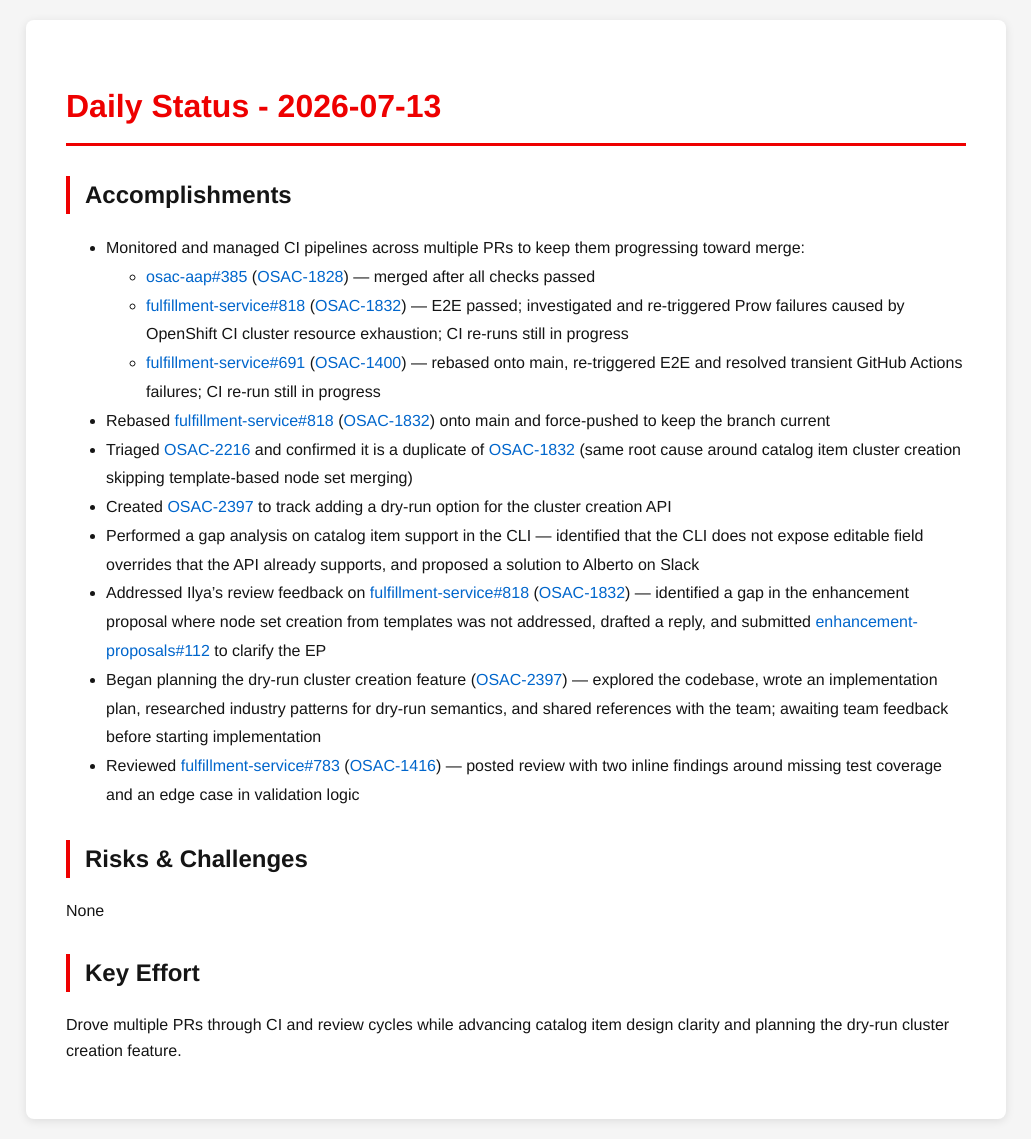
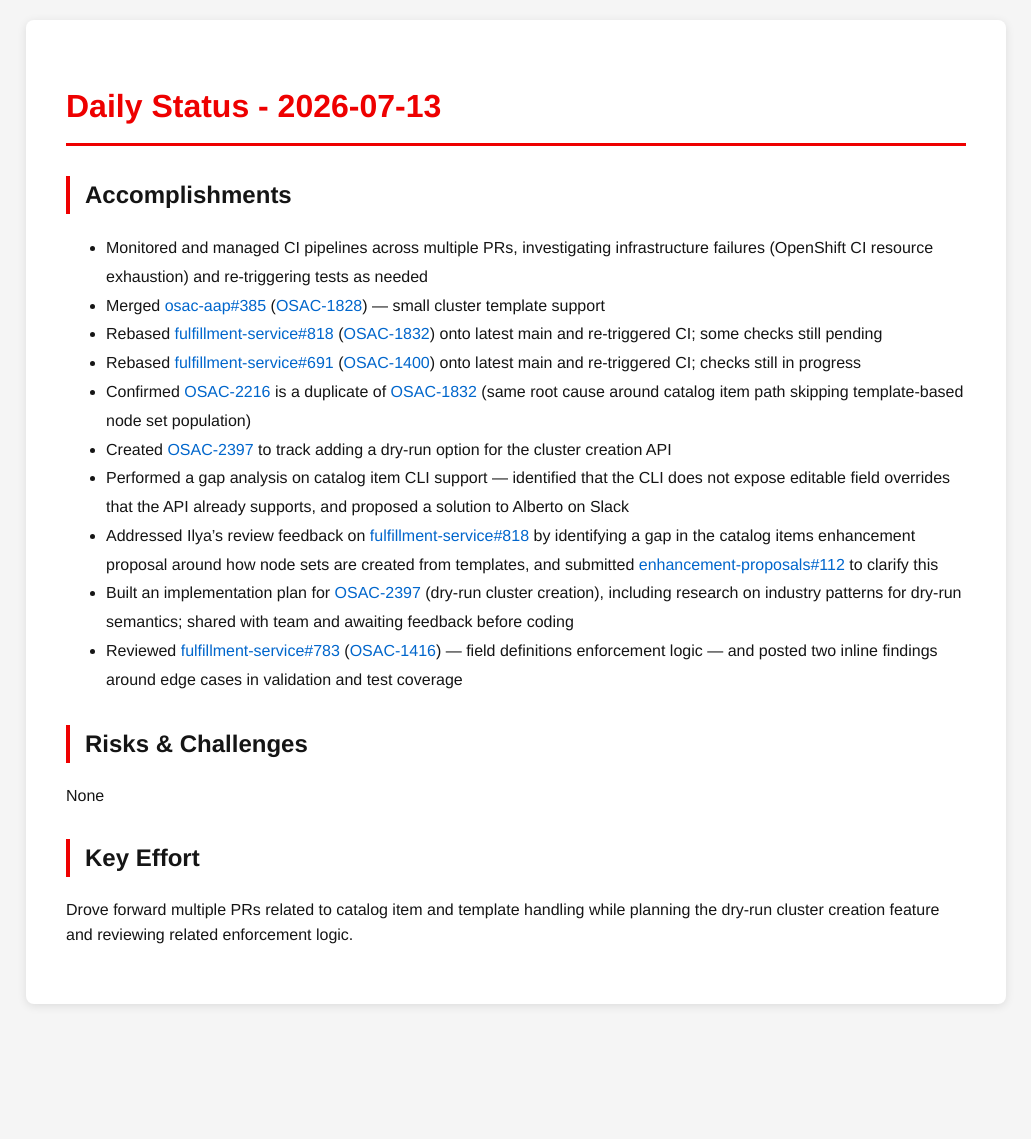
Before and after one commit to tzvatot/daily-status, a Jekyll site: the page built from 2026-07-13.md, in a window 1280 px wide. Shown: the whole page, without its empty margins (124-1155 px from the left). Built offline with Jekyll 4.4.1, drawn with Linux system fonts in a browser that asks for light colours; after the commit the page ends 1024 px from its top, so only the background shows below that.

Commit message:
Daily status update - 2026-07-13

```diff
--- a/2026-07-13.md
+++ b/2026-07-13.md
@@ -7,20 +7,19 @@
 # Daily Status - 2026-07-13
 
 ## Accomplishments
-- Monitored and managed CI pipelines across multiple PRs to keep them progressing toward merge:
-  - [osac-aap#385](https://github.com/osac-project/osac-aap/pull/385) ([OSAC-1828](https://redhat.atlassian.net/browse/OSAC-1828)) — merged after all checks passed
-  - [fulfillment-service#818](https://github.com/osac-project/fulfillment-service/pull/818) ([OSAC-1832](https://redhat.atlassian.net/browse/OSAC-1832)) — E2E passed; investigated and re-triggered Prow failures caused by OpenShift CI cluster resource exhaustion; CI re-runs still in progress
-  - [fulfillment-service#691](https://github.com/osac-project/fulfillment-service/pull/691) ([OSAC-1400](https://redhat.atlassian.net/browse/OSAC-1400)) — rebased onto main, re-triggered E2E and resolved transient GitHub Actions failures; CI re-run still in progress
-- Rebased [fulfillment-service#818](https://github.com/osac-project/fulfillment-service/pull/818) ([OSAC-1832](https://redhat.atlassian.net/browse/OSAC-1832)) onto main and force-pushed to keep the branch current
-- Triaged [OSAC-2216](https://redhat.atlassian.net/browse/OSAC-2216) and confirmed it is a duplicate of [OSAC-1832](https://redhat.atlassian.net/browse/OSAC-1832) (same root cause around catalog item cluster creation skipping template-based node set merging)
+- Monitored and managed CI pipelines across multiple PRs, investigating infrastructure failures (OpenShift CI resource exhaustion) and re-triggering tests as needed
+- Merged [osac-aap#385](https://github.com/osac-project/osac-aap/pull/385) ([OSAC-1828](https://redhat.atlassian.net/browse/OSAC-1828)) — small cluster template support
+- Rebased [fulfillment-service#818](https://github.com/osac-project/fulfillment-service/pull/818) ([OSAC-1832](https://redhat.atlassian.net/browse/OSAC-1832)) onto latest main and re-triggered CI; some checks still pending
+- Rebased [fulfillment-service#691](https://github.com/osac-project/fulfillment-service/pull/691) ([OSAC-1400](https://redhat.atlassian.net/browse/OSAC-1400)) onto latest main and re-triggered CI; checks still in progress
+- Confirmed [OSAC-2216](https://redhat.atlassian.net/browse/OSAC-2216) is a duplicate of [OSAC-1832](https://redhat.atlassian.net/browse/OSAC-1832) (same root cause around catalog item path skipping template-based node set population)
 - Created [OSAC-2397](https://redhat.atlassian.net/browse/OSAC-2397) to track adding a dry-run option for the cluster creation API
-- Performed a gap analysis on catalog item support in the CLI — identified that the CLI does not expose editable field overrides that the API already supports, and proposed a solution to Alberto on Slack
-- Addressed Ilya's review feedback on [fulfillment-service#818](https://github.com/osac-project/fulfillment-service/pull/818) ([OSAC-1832](https://redhat.atlassian.net/browse/OSAC-1832)) — identified a gap in the enhancement proposal where node set creation from templates was not addressed, drafted a reply, and submitted [enhancement-proposals#112](https://github.com/osac-project/enhancement-proposals/pull/112) to clarify the EP
-- Began planning the dry-run cluster creation feature ([OSAC-2397](https://redhat.atlassian.net/browse/OSAC-2397)) — explored the codebase, wrote an implementation plan, researched industry patterns for dry-run semantics, and shared references with the team; awaiting team feedback before starting implementation
-- Reviewed [fulfillment-service#783](https://github.com/osac-project/fulfillment-service/pull/783) ([OSAC-1416](https://redhat.atlassian.net/browse/OSAC-1416)) — posted review with two inline findings around missing test coverage and an edge case in validation logic
+- Performed a gap analysis on catalog item CLI support — identified that the CLI does not expose editable field overrides that the API already supports, and proposed a solution to Alberto on Slack
+- Addressed Ilya's review feedback on [fulfillment-service#818](https://github.com/osac-project/fulfillment-service/pull/818) by identifying a gap in the catalog items enhancement proposal around how node sets are created from templates, and submitted [enhancement-proposals#112](https://github.com/osac-project/enhancement-proposals/pull/112) to clarify this
+- Built an implementation plan for [OSAC-2397](https://redhat.atlassian.net/browse/OSAC-2397) (dry-run cluster creation), including research on industry patterns for dry-run semantics; shared with team and awaiting feedback before coding
+- Reviewed [fulfillment-service#783](https://github.com/osac-project/fulfillment-service/pull/783) ([OSAC-1416](https://redhat.atlassian.net/browse/OSAC-1416)) — field definitions enforcement logic — and posted two inline findings around edge cases in validation and test coverage
 
 ## Risks & Challenges
 None
 
 ## Key Effort
-Drove multiple PRs through CI and review cycles while advancing catalog item design clarity and planning the dry-run cluster creation feature.
+Drove forward multiple PRs related to catalog item and template handling while planning the dry-run cluster creation feature and reviewing related enforcement logic.
```
